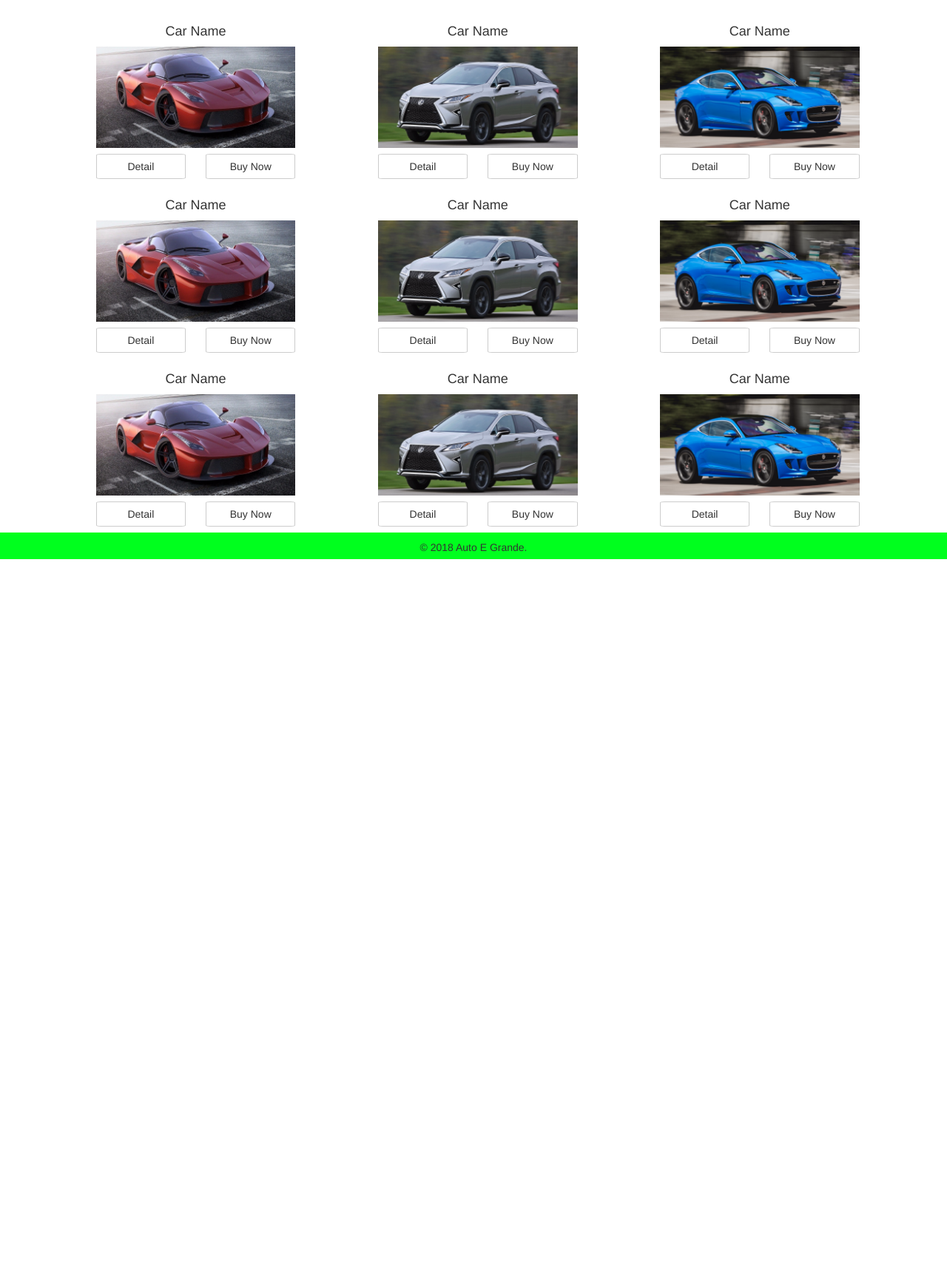
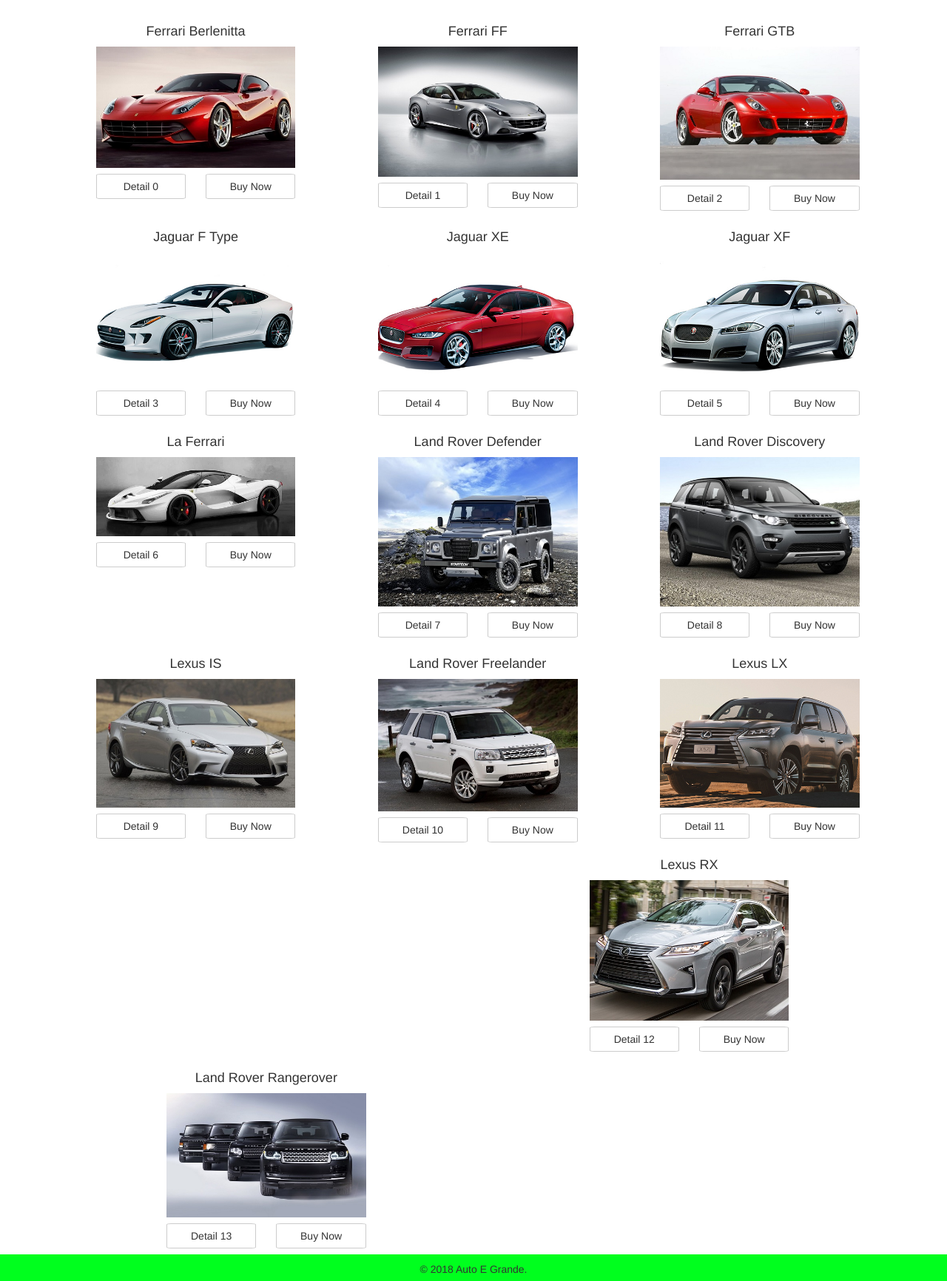
Before and after one commit to autoegrande/autoegrande.github.io, a PHP site: page / in a window 1280 px wide. Shown: the part 51-1783 px from the top of the page at 74% size. Before the commit the page ends 807 px from the top, so only its background shows below. Run offline with PHP 8.4, Linux system fonts and the light colour scheme.

Commit message:
Add files via upload

```diff
--- a/assets/view/view_list.php
+++ b/assets/view/view_list.php
@@ -1,3 +1,80 @@
+<?php
+
+$carList =
+[
+  [
+    "name" => "Ferrari Berlenitta",
+    "image" => "listferrariberlenitta",
+    "link" => ""
+  ],
+  [
+    "name" => "Ferrari FF",
+    "image" => "listferrariff",
+    "link" => ""
+  ],
+  [
+    "name" => "Ferrari GTB",
+    "image" => "listferrarigtb",
+    "link" => ""
+  ],
+  [
+    "name" => "Jaguar F Type",
+    "image" => "listjaguarftype",
+    "link" => ""
+  ],
+  [
+    "name" => "Jaguar XE",
+    "image" => "listjaguarxe",
+    "link" => ""
+  ],
+  [
+    "name" => "Jaguar XF",
+    "image" => "listjaguarxf",
+    "link" => ""
+  ],
+  [
+    "name" => "La Ferrari",
+    "image" => "listlaferrari",
+    "link" => ""
+  ],
+  [
+    "name" => "Land Rover Defender",
+    "image" => "listlandroverdefender",
+    "link" => ""
+  ],
+  [
+    "name" => "Land Rover Discovery",
+    "image" => "listlandroverdiscovery",
+    "link" => ""
+  ],
+  [
+    "name" => "Lexus IS",
+    "image" => "listlexusis",
+    "link" => ""
+  ],
+  [
+    "name" => "Land Rover Freelander",
+    "image" => "listlandroverfreelander",
+    "link" => ""
+  ],
+  [
+    "name" => "Lexus LX",
+    "image" => "listlexuslx",
+    "link" => ""
+  ],
+  [
+    "name" => "Lexus RX",
+    "image" => "listlexusrx",
+    "link" => ""
+  ],
+  [
+    "name" => "Land Rover Rangerover",
+    "image" => "listlandroverrangerover",
+    "link" => ""
+  ]
+]
+
+ ?>
 
 <!-- Mengisi ruang dibawah Navbar -->
 
@@ -13,104 +90,26 @@
 
       <!-- Item List -->
 
-      <div class="col-sm-3 itemList text-center">
-        <h4>Car Name</h4>
-        <img src="assets/images/jumbotron/laferrari.png" alt="laferrari">
+      <?php for ($num = 0; $num < count($carList); $num++) : ?>
+
+      <div class="col-sm-3
+        <?php if($num % 3 != 0)
+        {
+          echo 'col-sm-offset-1';
+        } ?> itemList text-center">
+
+        <h4><?= $carList[$num]['name']; ?></h4>
+        <img src="assets/images/carlist/<?= $carList[$num]['image']; ?>.jpg" alt="<?= $carList[$num]['image']; ?>">
         <div class="col-sm-6 text-left">
-          <button type="button" class="btn btn-default">Detail</button>
+          <button type="button" class="btn btn-default">Detail <?= $num; ?></button>
         </div>
         <div class="col-sm-6 text-right">
           <button type="button" class="btn btn-default">Buy Now</button>
         </div>
+
       </div>
 
-      <div class="col-sm-3 col-sm-offset-1 itemList text-center">
-        <h4>Car Name</h4>
-        <img src="assets/images/jumbotron/lexusrx.png" alt="lexusrx">
-        <div class="col-sm-6 text-left">
-          <button type="button" class="btn btn-default">Detail</button>
-        </div>
-        <div class="col-sm-6 text-right">
-          <button type="button" class="btn btn-default">Buy Now</button>
-        </div>
-      </div>
-
-      <div class="col-sm-3 col-sm-offset-1 itemList text-center">
-        <h4>Car Name</h4>
-        <img src="assets/images/jumbotron/jaguarftype.png" alt="jaguarftype">
-        <div class="col-sm-6 text-left">
-          <button type="button" class="btn btn-default">Detail</button>
-        </div>
-        <div class="col-sm-6 text-right">
-          <button type="button" class="btn btn-default">Buy Now</button>
-        </div>
-      </div>
-
-      <div class="col-sm-3 itemList text-center">
-        <h4>Car Name</h4>
-        <img src="assets/images/jumbotron/laferrari.png" alt="laferrari">
-        <div class="col-sm-6 text-left">
-          <button type="button" class="btn btn-default">Detail</button>
-        </div>
-        <div class="col-sm-6 text-right">
-          <button type="button" class="btn btn-default">Buy Now</button>
-        </div>
-      </div>
-
-      <div class="col-sm-3 col-sm-offset-1 itemList text-center">
-        <h4>Car Name</h4>
-        <img src="assets/images/jumbotron/lexusrx.png" alt="lexusrx">
-        <div class="col-sm-6 text-left">
-          <button type="button" class="btn btn-default">Detail</button>
-        </div>
-        <div class="col-sm-6 text-right">
-          <button type="button" class="btn btn-default">Buy Now</button>
-        </div>
-      </div>
-
-      <div class="col-sm-3 col-sm-offset-1 itemList text-center">
-        <h4>Car Name</h4>
-        <img src="assets/images/jumbotron/jaguarftype.png" alt="jaguarftype">
-        <div class="col-sm-6 text-left">
-          <button type="button" class="btn btn-default">Detail</button>
-        </div>
-        <div class="col-sm-6 text-right">
-          <button type="button" class="btn btn-default">Buy Now</button>
-        </div>
-      </div>
-
-      <div class="col-sm-3 itemList text-center">
-        <h4>Car Name</h4>
-        <img src="assets/images/jumbotron/laferrari.png" alt="laferrari">
-        <div class="col-sm-6 text-left">
-          <button type="button" class="btn btn-default">Detail</button>
-        </div>
-        <div class="col-sm-6 text-right">
-          <button type="button" class="btn btn-default">Buy Now</button>
-        </div>
-      </div>
-
-      <div class="col-sm-3 col-sm-offset-1 itemList text-center">
-        <h4>Car Name</h4>
-        <img src="assets/images/jumbotron/lexusrx.png" alt="lexusrx">
-        <div class="col-sm-6 text-left">
-          <button type="button" class="btn btn-default">Detail</button>
-        </div>
-        <div class="col-sm-6 text-right">
-          <button type="button" class="btn btn-default">Buy Now</button>
-        </div>
-      </div>
-
-      <div class="col-sm-3 col-sm-offset-1 itemList text-center">
-        <h4>Car Name</h4>
-        <img src="assets/images/jumbotron/jaguarftype.png" alt="jaguarftype">
-        <div class="col-sm-6 text-left">
-          <button type="button" class="btn btn-default">Detail</button>
-        </div>
-        <div class="col-sm-6 text-right">
-          <button type="button" class="btn btn-default">Buy Now</button>
-        </div>
-      </div>
+      <?php endfor; ?>
 
       <!-- Item List -->
 
```
